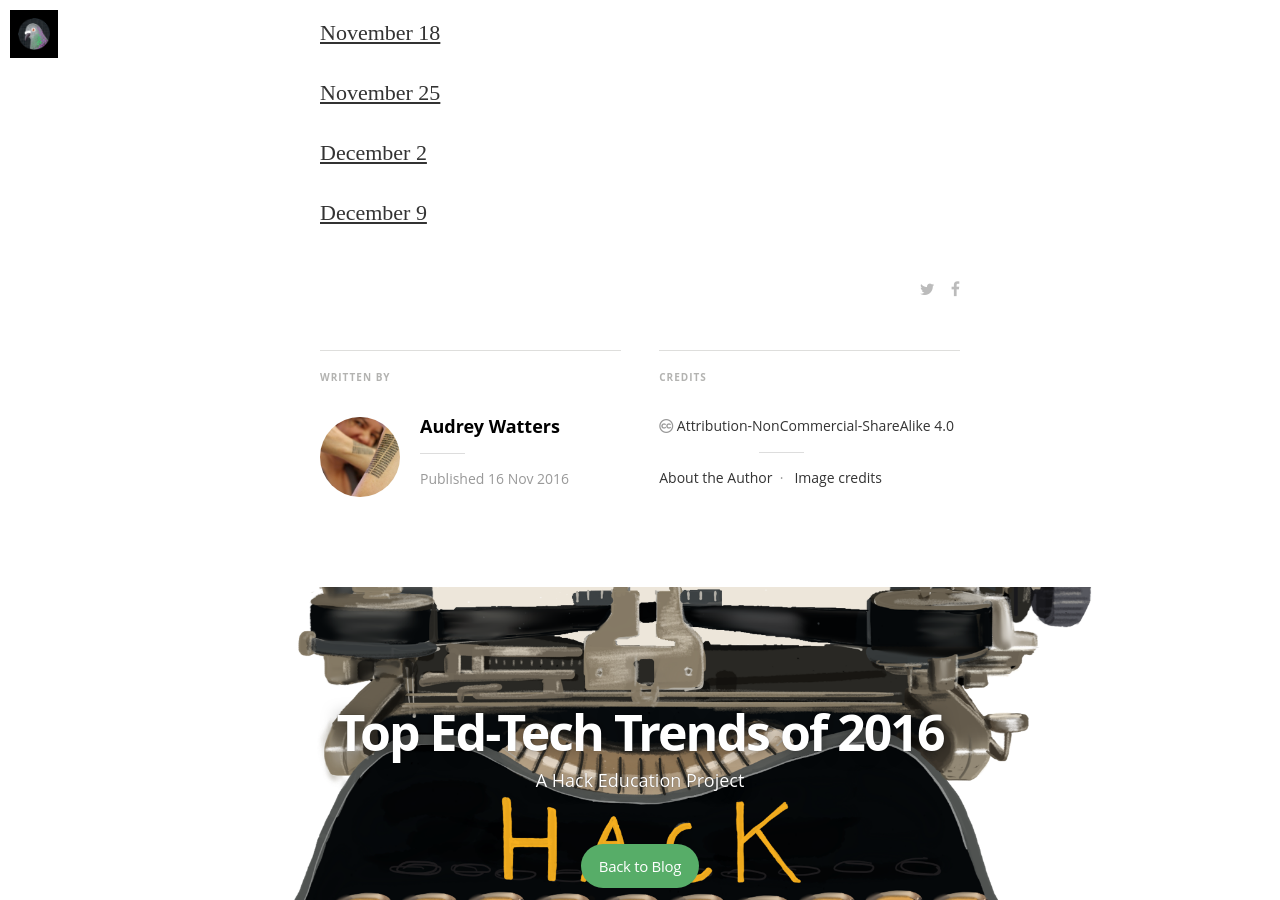
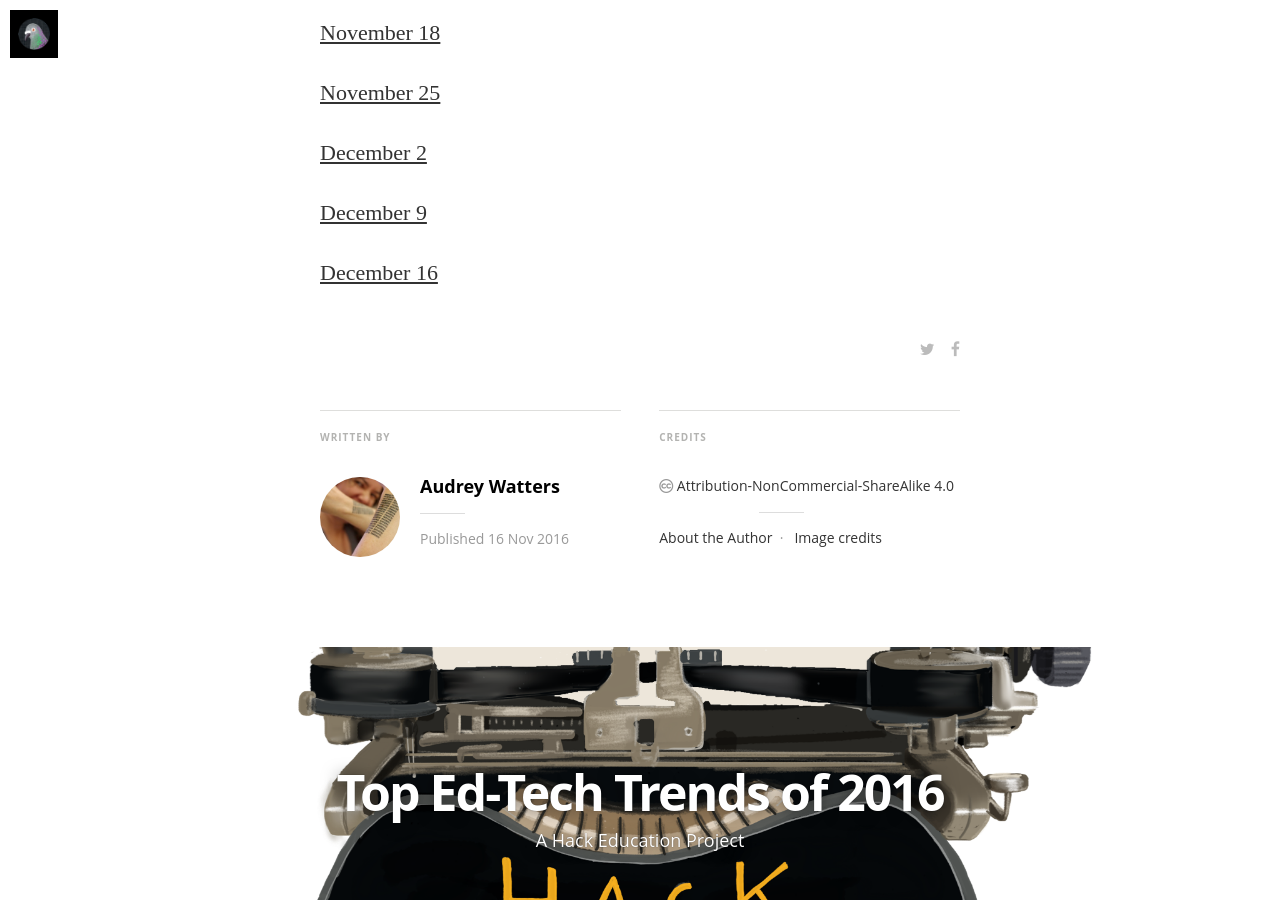
Before and after one commit to HackEducation/2016trends, a Jekyll site: the page built from _posts/2016-11-16-hack-education-weekly-news.html, in a window 1280 px wide and 900 px high, scrolled down 3766 px. Built offline with Jekyll 4.4.1, drawn with Linux system fonts in a browser that asks for light colours; nearby versions of some CDN libraries; some web fonts are replaced.

Commit message:
Update 2016-11-16-hack-education-weekly-news.html

```diff
--- a/_posts/2016-11-16-hack-education-weekly-news.html
+++ b/_posts/2016-11-16-hack-education-weekly-news.html
@@ -107,3 +107,5 @@
 <p><a href="http://hackeducation.com/2016/12/02/hack-education-weekly-news">December 2</a></p>
 
 <p><a href="http://hackeducation.com/2016/12/09/hack-education-weekly-news">December 9</a></p>
+
+<p><a href="http://hackeducation.com/2016/12/16/hack-education-weekly-news">December 16</a></p>
```
